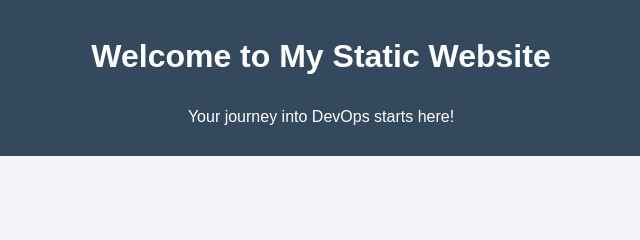
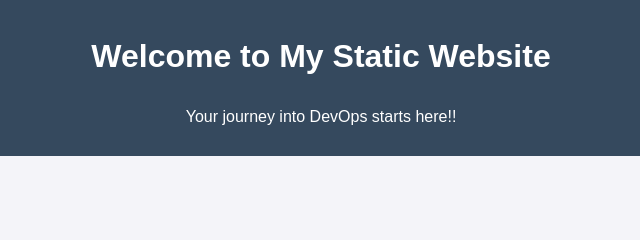
Before and after one commit to Sagar-CloudNative/static-website, a plain HTML site: page index.html in a window 1280 px wide. Shown: the top 240 px of the page, 319-959 px from the left. Drawn offline with Linux system fonts and the light colour scheme.

Commit message:
update index.html

```diff
--- a/index.html
+++ b/index.html
@@ -9,7 +9,7 @@
 <body>
     <header>
         <h1>Welcome to My Static Website</h1>
-        <p>Your journey into DevOps starts here!</p>
+        <p>Your journey into DevOps starts here!!</p>
     </header>
     <main>
         <section>
```
